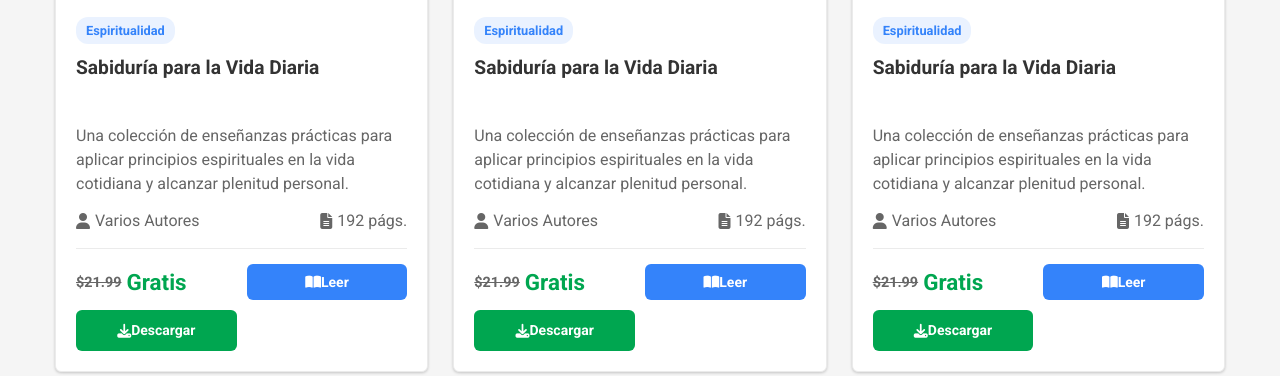
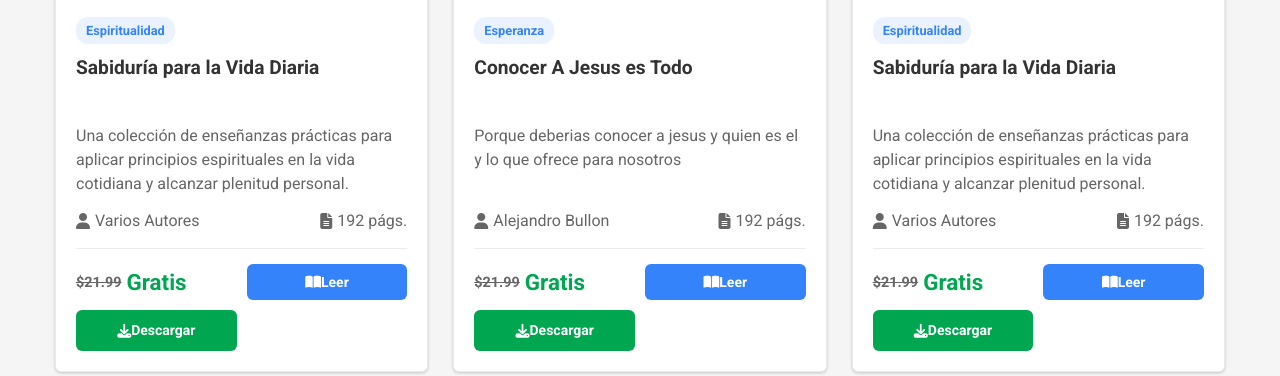
Before and after one commit to MiEStudio471/BIBLIOTECA, a plain HTML site: page index.html in a window 1280 px wide. Shown: the part 2735-3111 px from the top of the page. Drawn offline with Linux system fonts and the light colour scheme.

Commit message:
index.html

```diff
--- a/index.html
+++ b/index.html
@@ -1215,12 +1215,12 @@
             },
             {
                 id: 6,
-                titulo: "Sabiduría para la Vida Diaria",
-                autor: "Varios Autores",
-                categoria: "Espiritualidad",
-                descripcion: "Una colección de enseñanzas prácticas para aplicar principios espirituales en la vida cotidiana y alcanzar plenitud personal.",
+                titulo: "Conocer A Jesus es Todo",
+                autor: "Alejandro Bullon",
+                categoria: "Esperanza",
+                descripcion: "Porque deberias conocer a jesus y quien es el y lo que ofrece para nosotros ",
                 imagen: "https://images.unsplash.com/photo-1558618666-fcd25c85cd64?ixlib=rb-4.0.3&ixid=M3wxMjA3fDB8MHxwaG90by1wYWdlfHx8fGVufDB8fHx8fA%3D%3D&auto=format&fit=crop&w=1074&q=80",
-                pdf: "https://drive.google.com/file/d/0B4FtVoTdAhD_U1M3dERRSndodUU/preview",
+                pdf: "https://drive.google.com/file/d/0B1wVPBjpV6j2R2czckVObG9rUlE/view?usp=drivesdk&resourcekey=0-eIl4hbPjyl1twbguJMxaKQ",
                 paginas: 192,
                 precio: "Gratis",
                 precioOriginal: "$21.99"
```
